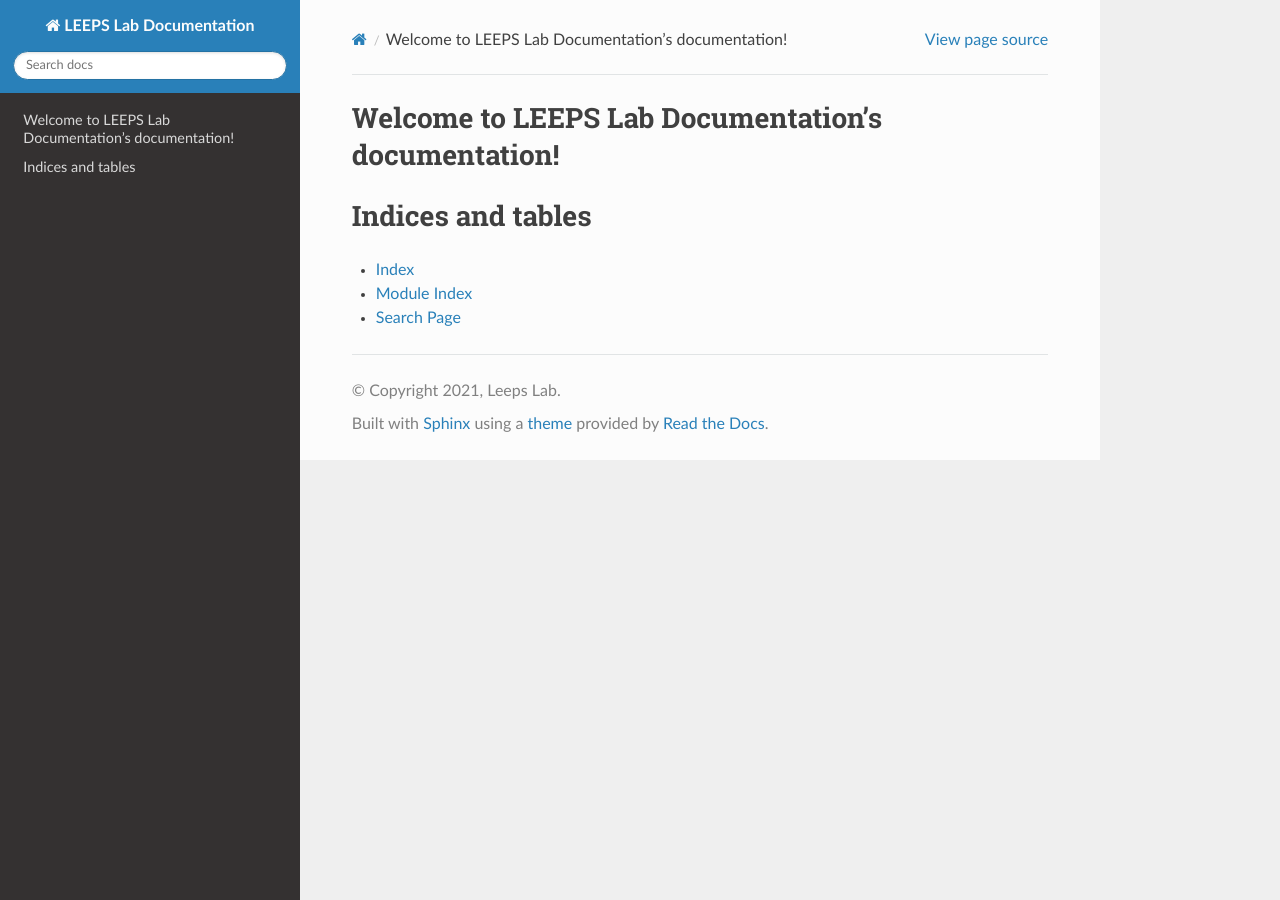
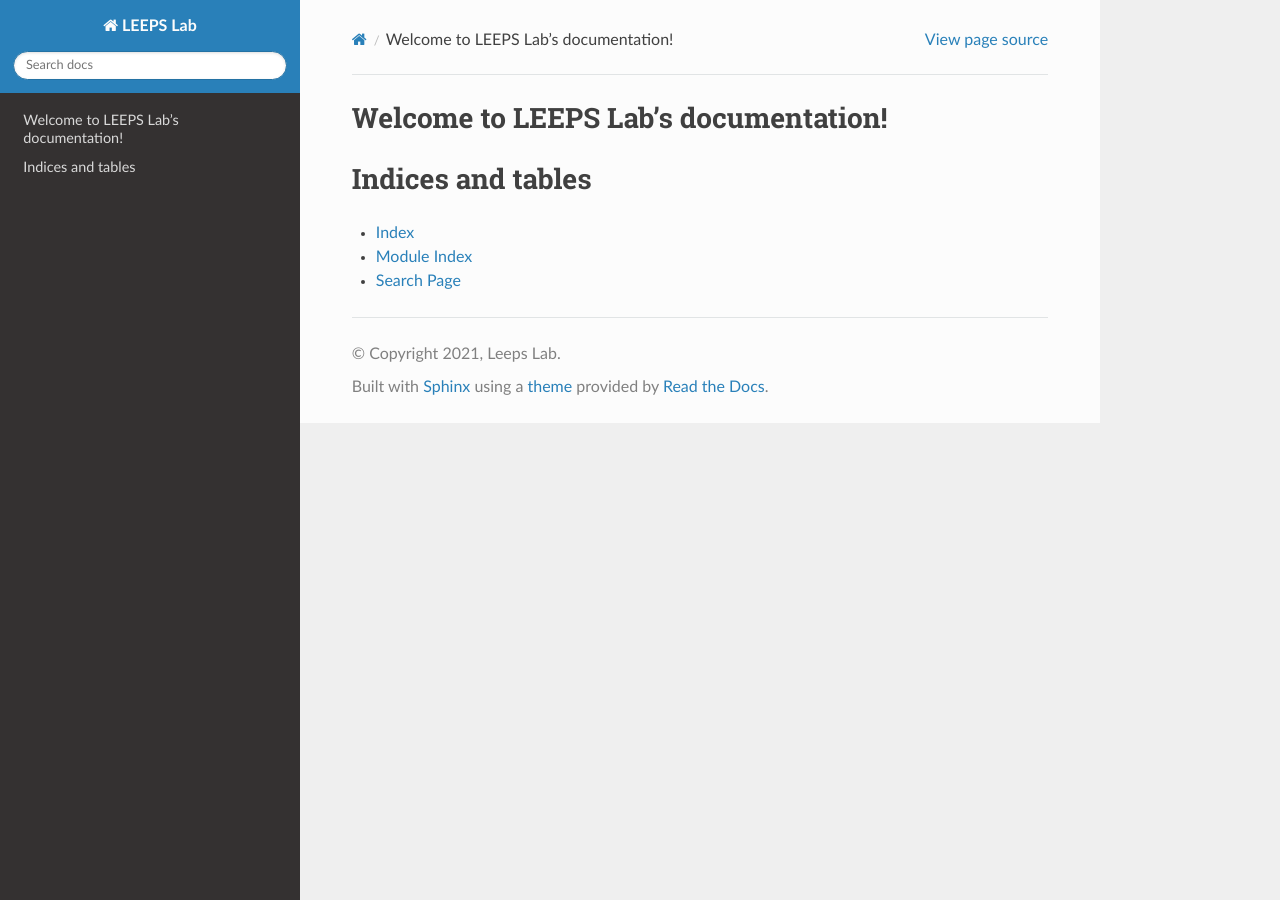
Before and after one commit to Leeps-Lab/documentation, a Sphinx documentation site: the page built from source/index.rst, in a window 1280 px wide. Built offline with Sphinx 7.4.7 and the Read the Docs theme 2.0.0, drawn with Linux system fonts in a browser that asks for light colours.

Commit message:
Modified title

```diff
--- a/source/conf.py
+++ b/source/conf.py
@@ -17,7 +17,7 @@
 
 # -- Project information -----------------------------------------------------
 
-project = 'LEEPS Lab Documentation'
+project = 'LEEPS Lab'
 copyright = '2021, Leeps Lab'
 author = 'Leeps Lab'
 
--- a/source/index.rst
+++ b/source/index.rst
@@ -1,9 +1,9 @@
-.. LEEPS Lab Documentation documentation master file, created by
+.. LEEPS Lab documentation master file, created by
    sphinx-quickstart on Sun Aug 29 12:47:22 2021.
    You can adapt this file completely to your liking, but it should at least
    contain the root `toctree` directive.
 
-Welcome to LEEPS Lab Documentation's documentation!
+Welcome to LEEPS Lab's documentation!
 ===================================================
 
 .. toctree::
```
Also changed, not shown: 9 other files.
